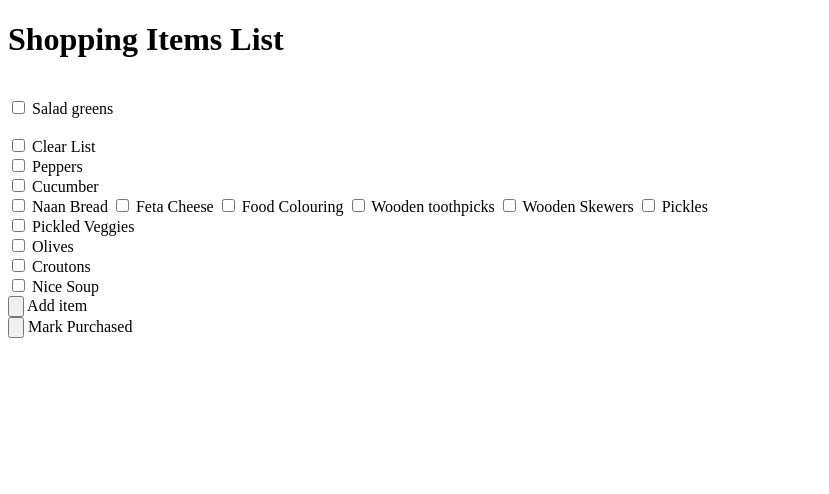
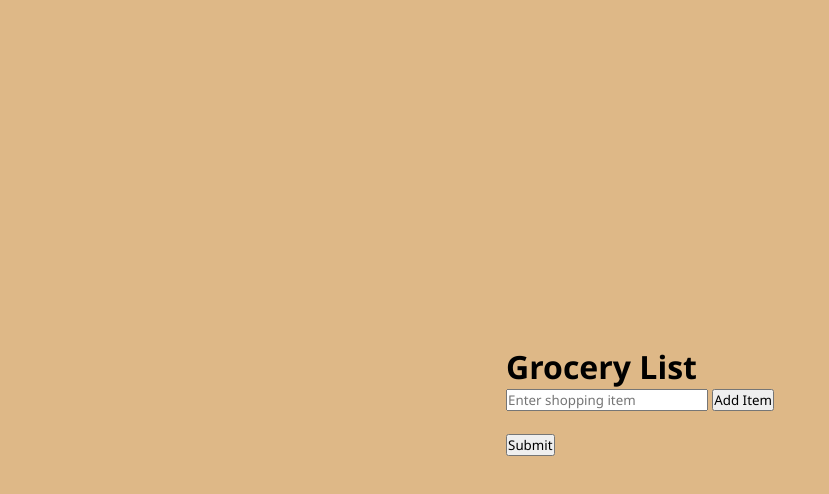
Before and after one commit to JNgaara/CodeCH2, a plain HTML site: page index.html in a window 1280 px wide. Shown: the whole page, without its empty margins (0-829 px from the left). Drawn offline with Linux system fonts and the light colour scheme.

Commit message:
css background wood

```diff
--- a/index.html
+++ b/index.html
@@ -1,99 +1,41 @@
-<!DOCTYPE html>
-<html lang="en">
-<body>
-<h1>Shopping Items List</h1>
-    <br>
-    <label>
-      <input type=checkbox>
-      <span>Salad greens</span>
-    </label>
-        <br>
-
-    <br>
 
 
+<!DOCTYPE html>
+<html lang = "en">
+    <head>
+        <meta charset=" UTF-8">
+        <meta http-equiv="X-UA-Compatible" content="IE=edge">
+        <meta name="viewport" content="width=device-width, initial-scale=1.0">
+        <title>Grocery Shopping List</title>
+        <link rel="stylesheet" type="text/css" href="style.css">
+    </head>
+<!-- <body style="color:white; background-color:darkolivegreen;"> -->
 
-    <label>
-      <input type=checkbox>
-      Clear List
-    </label>
-    <br>
+  <div class="container">
 
-    <label>
-      <input type=checkbox>
-      <span>Peppers</span>
-    </label>
-    <br>
+    <div class="box">
+        <h1>Grocery List</h1>
+     </div>
 
-    <label>
-      <input type=checkbox>
-      <span>Cucumber</span>
-    </label>
-    <br>
+     <div>
+        <form id="Shopping List">
 
-    <label>
-      <input type=checkbox>
-      <span>Naan Bread</span>
-    </label>
+            <div >
+                <input  id="WriteList" type="text" placeholder="Enter shopping item">
+                <button>Add Item</button>
+            </div>
 
-    <label>
-      <input type=checkbox>
-      <span>Feta Cheese</span>
-    </label>
 
-    <label>
-      <input type=checkbox>
-      <span>Food Colouring</span>
-    </label>
+            <div>
+                <br>
+                <input  id="submit" class="btn btn-success add-btn" type="submit" value="Submit">
+            </div>
+         </form>
 
-    <label>
-      <input type=checkbox>
-      <span>Wooden toothpicks</span>
-    </label>
 
-    <label>
-      <input type=checkbox>
-      <span>Wooden Skewers</span>
-    </label>
+      </div>
 
-    <label>
-      <input type=checkbox>
-      <span>Pickles</span>
-    </label>
-    <br>
+   </div>
+</body>
 
-    <label>
-      <input type=checkbox>
-      <span>Pickled Veggies</span>
-    </label>
-    <br>
-
-    <label>
-      <input type=checkbox>
-      <span>Olives</span>
-    </label>
-    <br>
-
-    <label>
-      <input type=checkbox>
-      <span>Croutons</span>
-    </label>
-    <br>
-
-    <label>
-      <input type=checkbox>
-      <span>Nice Soup</span>
-    </label>
-<br>
-    <label>
-      <input type=button>
-      Add item
-    </label>
-    <br>
-    <label>
-      <input type=button>
-      Mark Purchased
-    </label>
-    <br>
-</body>
 </html>
--- /dev/null
+++ b/style.css
@@ -0,0 +1,16 @@
+*
+{
+    margin: 0;
+    padding: 0;
+    box-sizing: border-box;
+    font-family: 'Segoe UI';
+}
+
+body
+{
+    display: flex;
+    justify-content: center;
+    align-items: center;
+    min-height: 100vh;
+    background: burlywood;
+}
```
